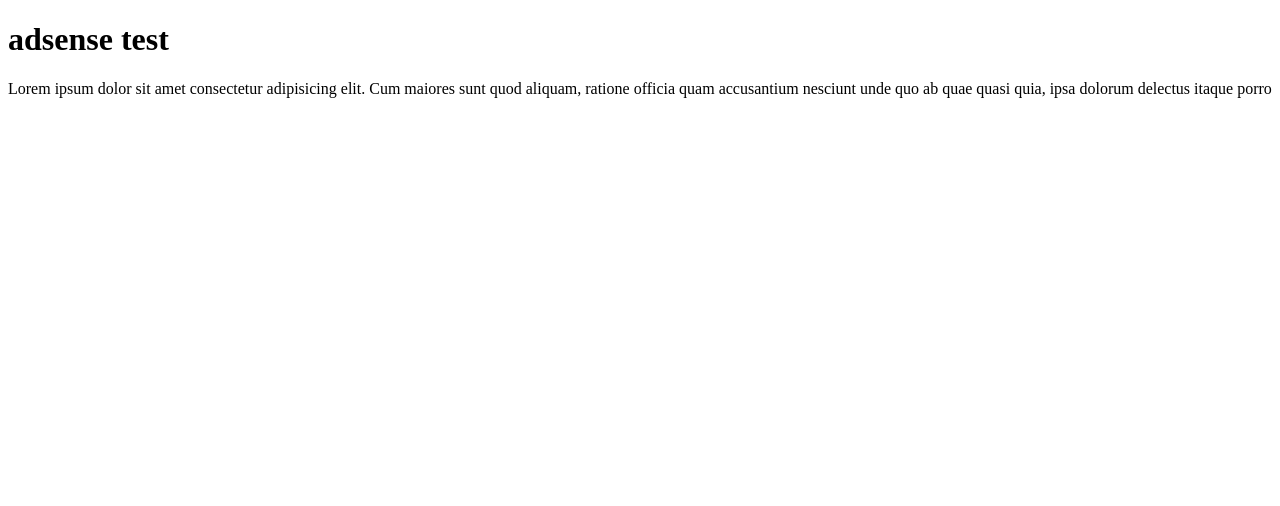
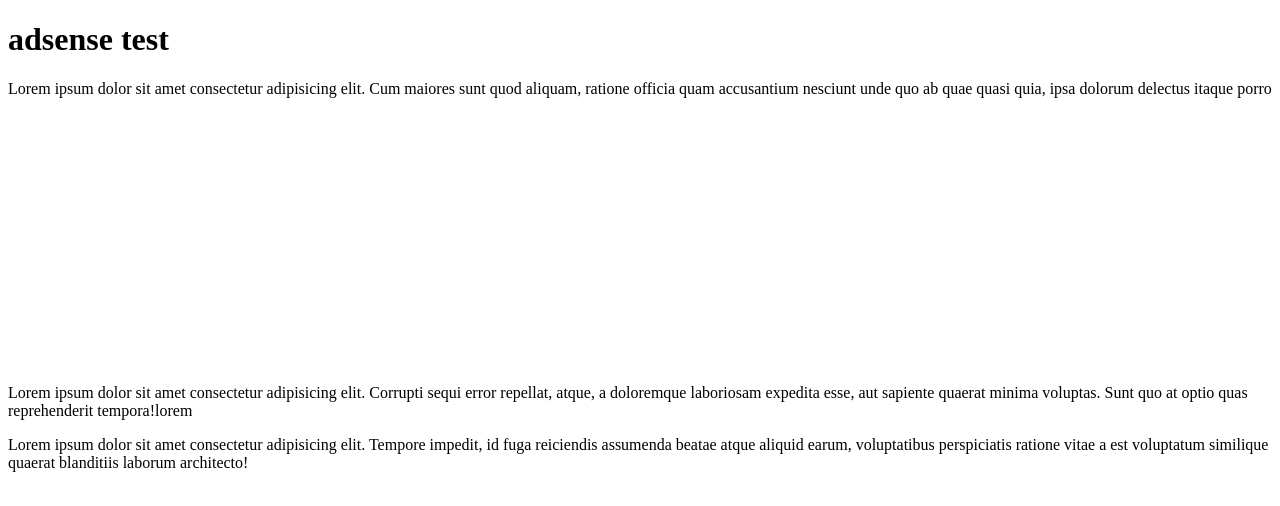
Before and after one commit to rem-ad/rem-branch, a plain HTML site: page adsense.html in a window 1280 px wide. Drawn offline with Linux system fonts and the light colour scheme.

Commit message:
adsense2

```diff
--- a/adsense.html
+++ b/adsense.html
@@ -12,7 +12,6 @@
     <h1>adsense test</h1>
     <p>Lorem ipsum dolor sit amet consectetur adipisicing elit. Cum maiores sunt quod aliquam, ratione officia quam accusantium nesciunt unde quo ab quae quasi quia, ipsa dolorum delectus itaque porro <neque class="lorem"></neque></p>
 
-    <script async src="https://pagead2.googlesyndication.com/pagead/js/adsbygoogle.js"></script>
     <!-- Rem_300x250_MobileDisplay -->
 <ins class="adsbygoogle"
      style="display:inline-block;width:300px;height:250px"
@@ -23,5 +22,8 @@
 </script>
 <!-- Rem_300x250_MobileDisplay bitiş-->
 
+<p>Lorem ipsum dolor sit amet consectetur adipisicing elit. Corrupti sequi error repellat, atque, a doloremque laboriosam expedita esse, aut sapiente quaerat minima voluptas. Sunt quo at optio quas reprehenderit tempora!lorem</p>
+<p>Lorem ipsum dolor sit amet consectetur adipisicing elit. Tempore impedit, id fuga reiciendis assumenda beatae atque aliquid earum, voluptatibus perspiciatis ratione vitae a est voluptatum similique quaerat blanditiis laborum architecto!</p>
+
 </body>
 </html>
```
